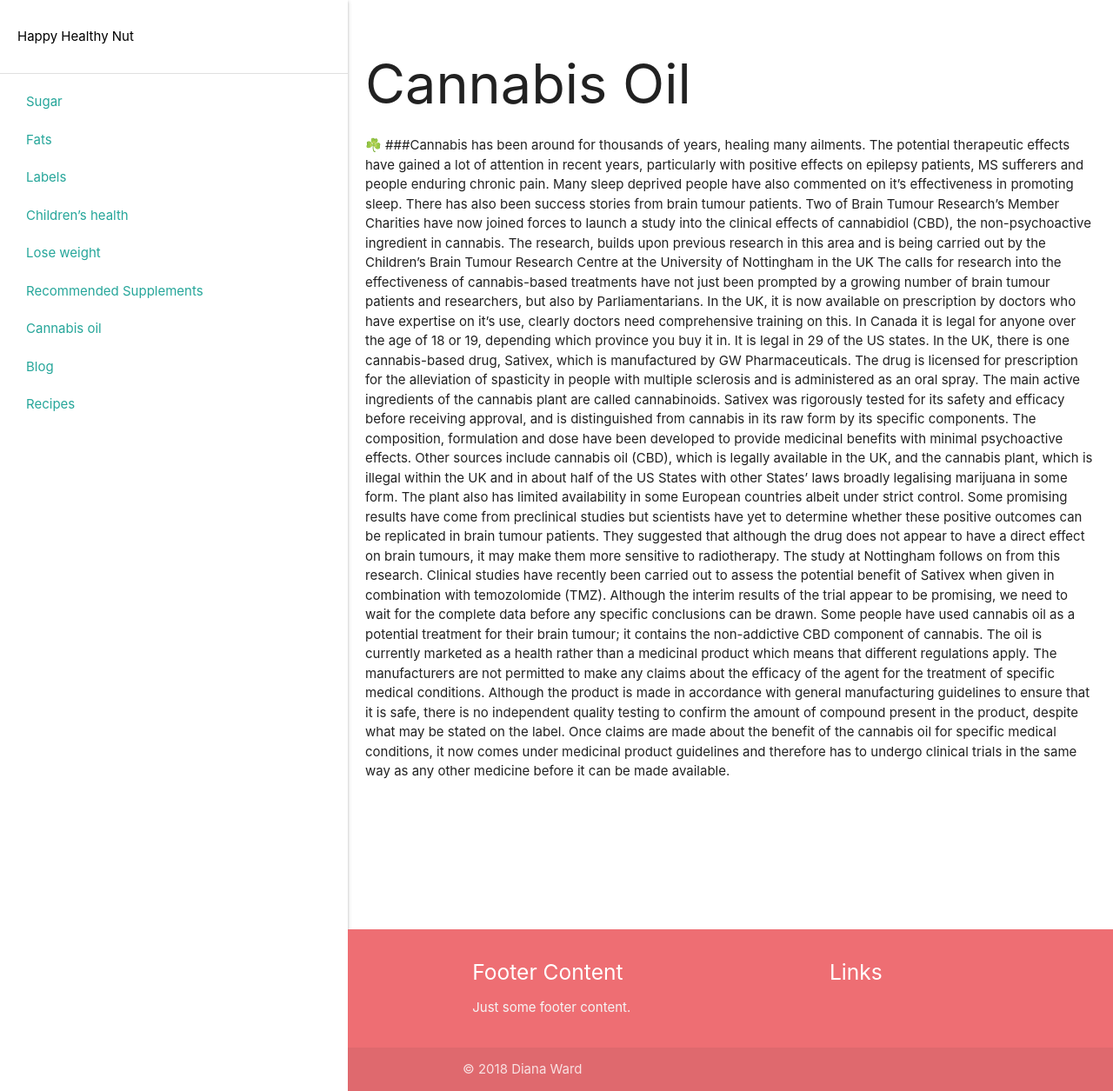
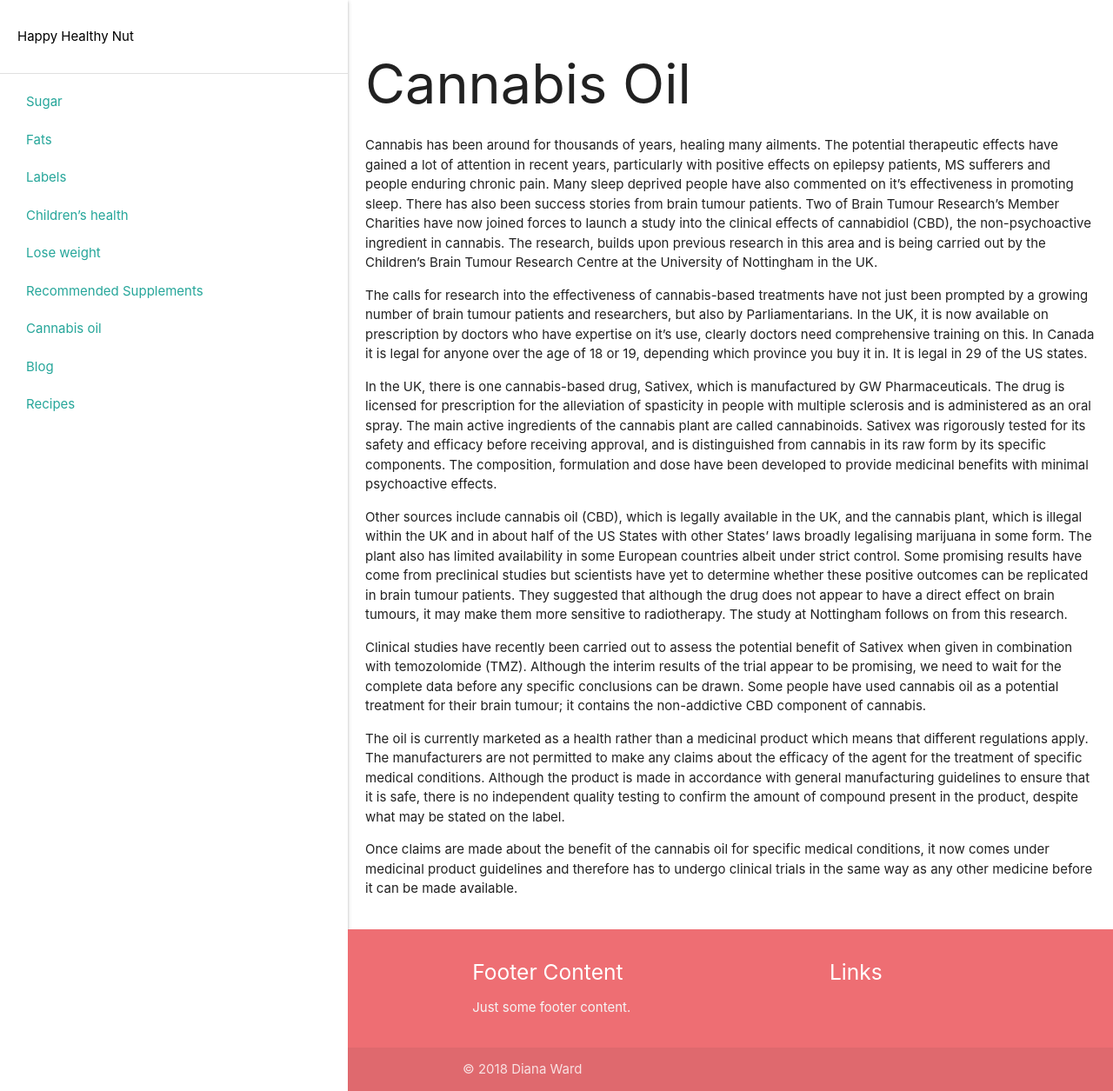
Before and after one commit to meech-ward/Healthy-Foods, a Jekyll site: the page built from _pages/canabis.md, in a window 1280 px wide. Shown: the whole page at 87% size. Built offline with Jekyll 4.4.1, drawn with Linux system fonts in a browser that asks for light colours.

```diff
--- a/_pages/canabis.md
+++ b/_pages/canabis.md
@@ -4,15 +4,20 @@ title: Cannabis Oil
 permalink: /cannabis
 ---
 
-☘️
-###Cannabis has been around for thousands of years, healing many ailments. The potential therapeutic effects have gained a lot of attention in recent years, particularly with positive effects on epilepsy patients, MS sufferers and people enduring chronic pain. Many sleep deprived people have also commented on it’s effectiveness in promoting sleep. There has also been success stories from brain tumour patients. Two of Brain Tumour Research’s Member Charities have now joined forces to launch a study into the clinical effects of cannabidiol (CBD), the non-psychoactive ingredient in cannabis. The research, builds upon previous research in this area and is being carried out by the Children’s Brain Tumour Research Centre at the University of Nottingham in the UK
+Cannabis has been around for thousands of years, healing many ailments. The potential therapeutic effects have gained a lot of attention in recent years, particularly with positive effects on epilepsy patients, MS sufferers and people enduring chronic pain. Many sleep deprived people have also commented on it’s effectiveness in promoting sleep. There has also been success stories from brain tumour patients. Two of Brain Tumour Research’s Member Charities have now joined forces to launch a study into the clinical effects of cannabidiol (CBD), the non-psychoactive ingredient in cannabis. The research, builds upon previous research in this area and is being carried out by the Children’s Brain Tumour Research Centre at the University of Nottingham in the UK.
+
 The calls for research into the effectiveness of cannabis-based treatments have not just been prompted by a growing number of brain tumour patients and researchers, but also by Parliamentarians.
 In the UK, it is now available on prescription by doctors who have expertise on it's use, clearly doctors need comprehensive training on this. In Canada it is legal for anyone over the age of 18 or 19, depending which province you buy it in. It is legal in 29 of the US states.
+
 In the UK, there is one cannabis-based drug, Sativex, which is manufactured by GW Pharmaceuticals. The drug is licensed for prescription for the alleviation of spasticity in people with multiple sclerosis and is administered as an oral spray. The main active ingredients of the cannabis plant are called cannabinoids.
 Sativex was rigorously tested for its safety and efficacy before receiving approval, and is distinguished from cannabis in its raw form by its specific components. The composition, formulation and dose have been developed to provide medicinal benefits with minimal psychoactive effects.
+
 Other sources include cannabis oil (CBD), which is legally available in the UK, and the cannabis plant, which is illegal within the UK and in about half of the US States with other States’ laws broadly legalising marijuana in some form. The plant also has limited availability in some European countries albeit under strict control.
 Some promising results have come from preclinical studies but scientists have yet to determine whether these positive outcomes can be replicated in brain tumour patients. They suggested that although the drug does not appear to have a direct effect on brain tumours, it may make them more sensitive to radiotherapy. The study at Nottingham follows on from this research.
+
 Clinical studies have recently been carried out to assess the potential benefit of Sativex when given in combination with temozolomide (TMZ). Although the interim results of the trial appear to be promising, we need to wait for the complete data before any specific conclusions can be drawn.
 Some people have used cannabis oil as a potential treatment for their brain tumour; it contains the non-addictive CBD component of cannabis.
+
 The oil is currently marketed as a health rather than a medicinal product which means that different regulations apply. The manufacturers are not permitted to make any claims about the efficacy of the agent for the treatment of specific medical conditions. Although the product is made in accordance with general manufacturing guidelines to ensure that it is safe, there is no independent quality testing to confirm the amount of compound present in the product, despite what may be stated on the label.
+
 Once claims are made about the benefit of the cannabis oil for specific medical conditions, it now comes under medicinal product guidelines and therefore has to undergo clinical trials in the same way as any other medicine before it can be made available.
```
